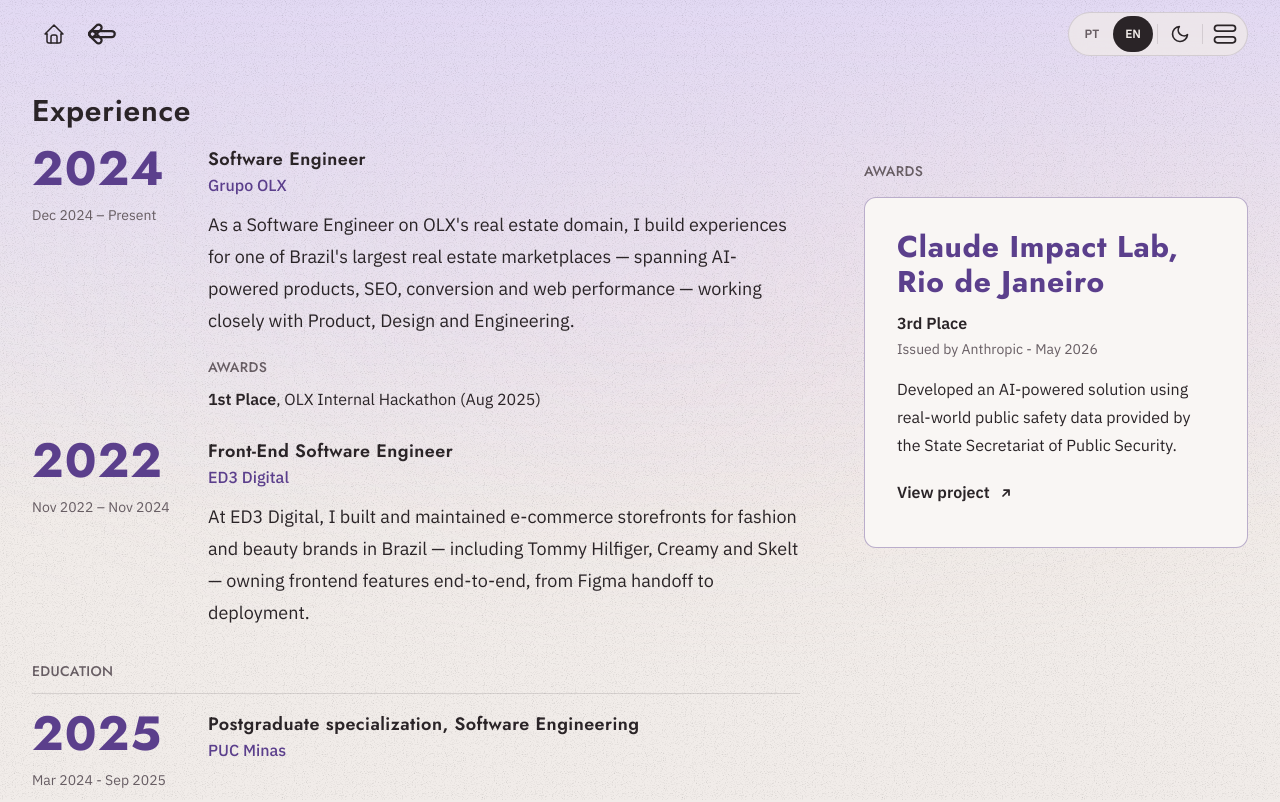
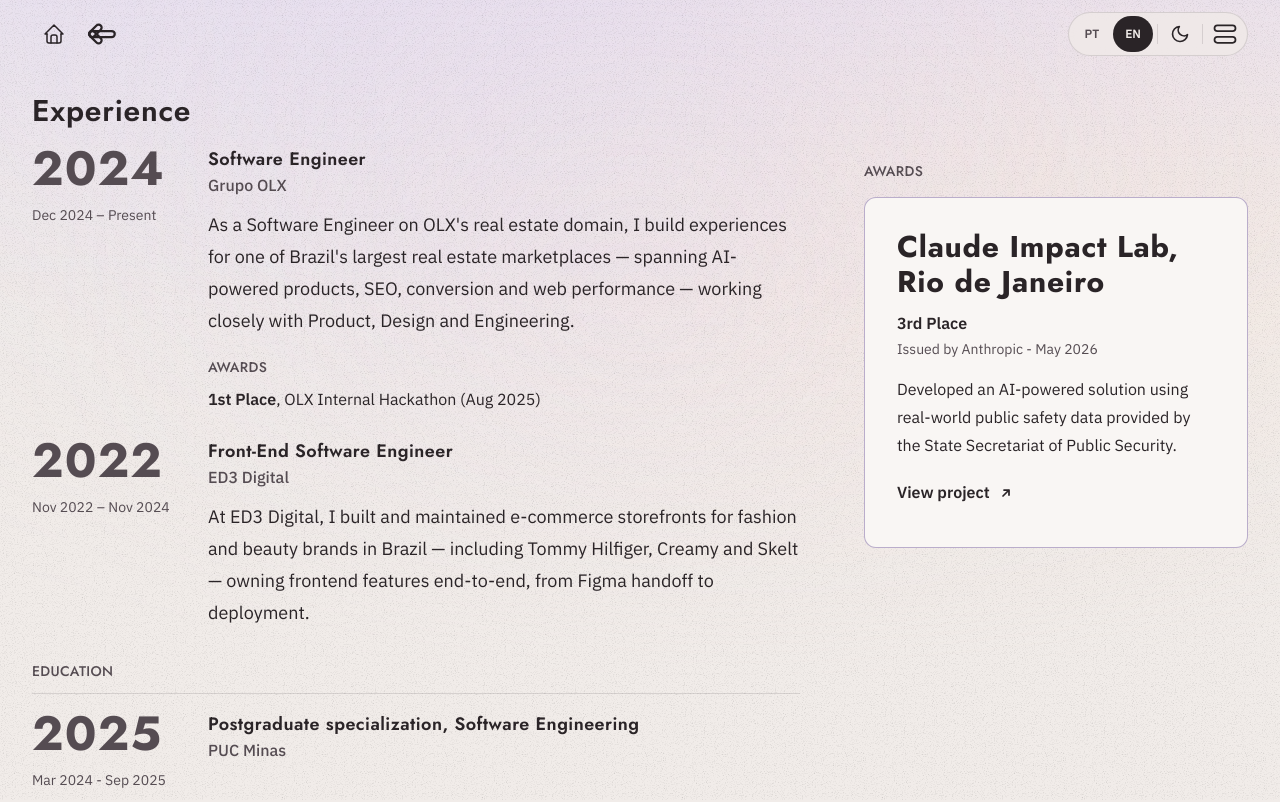
Before and after one commit to robs-am/roberta-amaro-portfolio, a Next.js app: page /en/experience in a window 1280 px wide. Shown: the top 802 px of the page. Built offline with nearby package versions, Linux system fonts and the light colour scheme; no server answers.

Commit message:
feat: ajustes

```diff
--- a/app/[locale]/layout.tsx
+++ b/app/[locale]/layout.tsx
@@ -6,6 +6,7 @@ import { getTranslations } from "next-intl/server";
 import { BackgroundGlow } from "@/components/background/BackgroundGlow";
 import { Footer } from "@/components/layout/Footer";
 import { Grain } from "@/components/background/Grain";
+import { Sky } from "@/components/background/Sky";
 import { Header } from "@/components/header/Header";
 import { ScrollReset } from "@/components/layout/ScrollReset";
 import { ThemeSync } from "@/components/theme/ThemeSync";
@@ -94,12 +95,7 @@ export default async function LocaleLayout({
           <Header />
           {children}
           <Footer />
-          {/* Light theme only: a pale warm lavender at the top, fading into the page's cream, the sky before sunrise
-              (the cool blue read as an overcast day). It ties to the dark theme's violet. Behind the grain. */}
-          <div
-            aria-hidden="true"
-            className="pointer-events-none fixed inset-0 -z-8 dark:hidden bg-[linear-gradient(to_bottom,var(--sky)_0%,color-mix(in_oklab,var(--sky)_40%,transparent)_35%,transparent_65%)]"
-          />
+          <Sky />
           <Grain layerClassName="-z-6" />
         </NextIntlClientProvider>
       </body>
--- a/app/globals.css
+++ b/app/globals.css
@@ -25,7 +25,7 @@
   --card: #f9f6f4;
   --elevated: #e8e2e1;
   --foreground: #2a2427;
-  --muted: #675d63;
+  --muted: #554c52;
   --accent: #5b3f8c;
   --accent-foreground: #ffffff;
   --border: rgba(42, 36, 39, 0.13);
@@ -55,10 +55,10 @@
     --accent: #ffa07a;
     --accent-foreground: #3a1a10;
     --border: rgba(255, 255, 255, 0.12);
-    --glow-1: #3b3068;
-    --glow-2: #54467f;
+    --glow-1: #25283f;
+    --glow-2: #333650;
     /* Hero text over the glow uses --foreground (not muted/accent) specifically so this can stay vivid; see docs/design-system.md. */
-    --glow-opacity: 0.32;
+    --glow-opacity: 0.2;
     --highlight: #ffe3d3;
     --sun-glow: #ff9a70;
     --sun-glow-mix: 32%;
@@ -75,9 +75,9 @@
   --accent: #ffa07a;
   --accent-foreground: #3a1a10;
   --border: rgba(255, 255, 255, 0.12);
-  --glow-1: #3b3068;
-  --glow-2: #54467f;
-  --glow-opacity: 0.32;
+  --glow-1: #25283f;
+  --glow-2: #333650;
+  --glow-opacity: 0.2;
   --highlight: #ffe3d3;
   --sun-glow: #ff9a70;
   --sun-glow-mix: 32%;
--- /dev/null
+++ b/components/background/Sky.tsx
@@ -0,0 +1,23 @@
+"use client";
+
+import { usePathname } from "next/navigation";
+import { routing } from "@/i18n/routing";
+
+// Light theme only: the sky before sunrise, a warm lavender at the top fading into the page's cream. It ties to the
+// dark theme's violet. Behind the grain. Full strength on the home, where the waves are; on the inner pages it is a
+// shorter, paler wash, so the colour does not outweigh the content (the same reason the dark glow was calmed there).
+export function Sky() {
+  const pathname = usePathname();
+  const isHome = routing.locales.some((locale) => pathname === `/${locale}`);
+
+  return (
+    <div
+      aria-hidden="true"
+      className={`pointer-events-none fixed inset-0 -z-8 dark:hidden ${
+        isHome
+          ? "bg-[linear-gradient(to_bottom,var(--sky)_0%,color-mix(in_oklab,var(--sky)_40%,transparent)_35%,transparent_65%)]"
+          : "bg-[linear-gradient(to_bottom,color-mix(in_oklab,var(--sky)_45%,transparent)_0%,color-mix(in_oklab,var(--sky)_15%,transparent)_20%,transparent_40%)]"
+      }`}
+    />
+  );
+}
--- a/components/experience/AwardHighlight.tsx
+++ b/components/experience/AwardHighlight.tsx
@@ -34,7 +34,7 @@ export async function AwardHighlight({
           key={item.id}
           className="rounded-xl border border-accent/40 bg-card p-6 sm:p-8"
         >
-          <h3 className="font-display text-2xl leading-[1.15] font-bold tracking-wide text-accent sm:text-3xl">
+          <h3 className="font-display text-2xl leading-[1.15] font-bold tracking-wide text-foreground sm:text-3xl">
             {localize(item.event, locale)}
           </h3>
           <p className="mt-3 text-base font-semibold">{localize(item.title, locale)}</p>
--- a/components/experience/EducationTimeline.tsx
+++ b/components/experience/EducationTimeline.tsx
@@ -29,7 +29,7 @@ export async function EducationTimeline({
           <div>
             <p
               data-experience-year
-              className="w-fit font-display text-5xl leading-none font-bold tracking-wide text-accent"
+              className="w-fit font-display text-5xl leading-none font-bold tracking-wide text-muted"
             >
               {(item.end ?? item.start).slice(0, 4)}
             </p>
@@ -41,7 +41,7 @@ export async function EducationTimeline({
           </div>
           <div data-experience-body>
             <h3 className="text-lg font-semibold">{localize(item.course, locale)}</h3>
-            <p className="text-base font-medium text-accent">{item.institution}</p>
+            <p className="text-base font-medium text-muted">{item.institution}</p>
           </div>
         </li>
       ))}
--- a/components/experience/ExperienceTimeline.tsx
+++ b/components/experience/ExperienceTimeline.tsx
@@ -37,7 +37,7 @@ export async function ExperienceTimeline({
           <div>
             <p
               data-experience-year
-              className="w-fit font-display text-5xl leading-none font-bold tracking-wide text-accent"
+              className="w-fit font-display text-5xl leading-none font-bold tracking-wide text-muted"
             >
               {item.start.slice(0, 4)}
             </p>
@@ -49,7 +49,7 @@ export async function ExperienceTimeline({
           </div>
           <div data-experience-body>
             <h2 className="text-lg font-semibold">{localize(item.role, locale)}</h2>
-            <p className="text-base font-medium text-accent">{item.company}</p>
+            <p className="text-base font-medium text-muted">{item.company}</p>
             <p className="mt-3 text-lg leading-8">{localize(item.description, locale)}</p>
             {awards.some((award) => award.experienceId === item.id) && (
               <div className="mt-5">
--- a/components/home/Hero.tsx
+++ b/components/home/Hero.tsx
@@ -19,6 +19,7 @@ import { HERO_REENTER_EVENT, backTarget } from "@/components/header/menu/menuEve
 import { heroEntrance } from "@/components/shapes/shapesScene";
 import { localize, type Locale } from "@/data/types";
 import { Link } from "@/i18n/navigation";
+import { tooltipAboveClass } from "@/components/ui/tooltipStyles";
 
 // three.js is only loaded in the browser, after the hero text, so it never delays first paint.
 const HeroShapes = dynamic(() => import("@/components/home/HeroShapes").then((mod) => mod.HeroShapes), {
@@ -27,10 +28,6 @@ const HeroShapes = dynamic(() => import("@/components/home/HeroShapes").then((mo
 
 const linkClass =
   "group/link relative inline-flex size-16 items-center justify-center rounded-full text-foreground transition-colors hover:text-accent dark:hover:text-foreground focus-visible:outline-2 focus-visible:outline-offset-2 focus-visible:outline-accent";
-
-// Visual label for the icon-only links (they already have an aria-label, so it is hidden from assistive tech).
-const tooltipClass =
-  "pointer-events-none absolute bottom-full left-1/2 mb-1 -translate-x-1/2 whitespace-nowrap rounded-md bg-foreground px-2.5 py-1 text-xs font-medium text-background opacity-0 transition-opacity duration-200 group-hover/link:opacity-100 group-focus-visible/link:opacity-100 motion-reduce:transition-none";
 
 // Pages opened from the hero go back to the home, not to the menu (see BackButton).
 const leaveToPage = () => {
@@ -166,7 +163,7 @@ export function Hero({ locale }: Readonly<{ locale: Locale }>) {
                       badge={false}
                       className="size-8 transition-transform duration-300 ease-expressive motion-safe:group-hover/link:-translate-y-0.5"
                     />
-                    <span aria-hidden="true" className={tooltipClass}>
+                    <span aria-hidden="true" className={tooltipAboveClass}>
                       {link.label}
                     </span>
                   </a>
--- a/components/theme/ThemeToggle.tsx
+++ b/components/theme/ThemeToggle.tsx
@@ -3,6 +3,7 @@
 import { useSyncExternalStore } from "react";
 import { useTranslations } from "next-intl";
 import { dockButtonClass } from "@/components/header/ControlDock";
+import { tooltipBelowClass } from "@/components/ui/tooltipStyles";
 import { getTheme, setTheme, subscribeTheme } from "@/components/theme/theme";
 
 export function ThemeToggle() {
@@ -35,9 +36,13 @@ export function ThemeToggle() {
       type="button"
       onClick={toggleTheme}
       aria-label={isDark ? t("toLight") : t("toDark")}
-      className={dockButtonClass}
+      className={`${dockButtonClass} group/tip relative`}
     >
       {isDark ? <SunIcon /> : <MoonIcon />}
+      {/* Names the theme the click goes to: the light one is the dawn, the dark one the dusk. */}
+      <span aria-hidden="true" className={tooltipBelowClass}>
+        {isDark ? t("dawn") : t("dusk")}
+      </span>
     </button>
   );
 }
--- /dev/null
+++ b/components/ui/tooltipStyles.ts
@@ -0,0 +1,11 @@
+// Visual label for icon-only controls (they already have an aria-label, so the label is hidden from assistive tech).
+// The control is `relative` and carries the group named in the class (`group/link` or `group/tip`); the label shows on
+// hover and on keyboard focus, and fades with the reduced-motion preference.
+const tooltipBase =
+  "pointer-events-none absolute left-1/2 -translate-x-1/2 whitespace-nowrap rounded-md bg-foreground px-2.5 py-1 text-xs font-medium text-background opacity-0 transition-opacity duration-200 motion-reduce:transition-none";
+
+// Above the control (the hero's icons, in the middle of the page).
+export const tooltipAboveClass = `${tooltipBase} bottom-full mb-1 group-hover/link:opacity-100 group-focus-visible/link:opacity-100`;
+
+// Below the control (the header's, at the top of the page, where there is no room above).
+export const tooltipBelowClass = `${tooltipBase} top-full mt-2 z-10 group-hover/tip:opacity-100 group-focus-visible/tip:opacity-100`;
--- a/messages/en.json
+++ b/messages/en.json
@@ -28,7 +28,9 @@
     },
     "theme": {
       "toDark": "Switch to dark theme",
-      "toLight": "Switch to light theme"
+      "toLight": "Switch to light theme",
+      "dawn": "Dawn",
+      "dusk": "Dusk"
     }
   },
   "Hero": {
--- a/messages/pt.json
+++ b/messages/pt.json
@@ -28,7 +28,9 @@
     },
     "theme": {
       "toDark": "Ativar tema escuro",
-      "toLight": "Ativar tema claro"
+      "toLight": "Ativar tema claro",
+      "dawn": "Amanhecer",
+      "dusk": "Crepúsculo"
     }
   },
   "Hero": {
```
Also changed, not shown: 1 other file (tests, documents, lock files or other folders).
